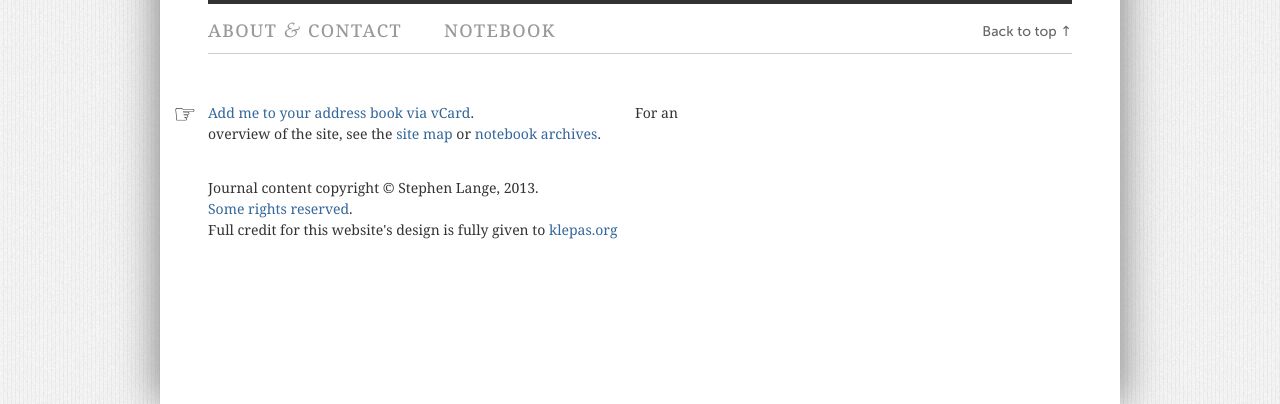
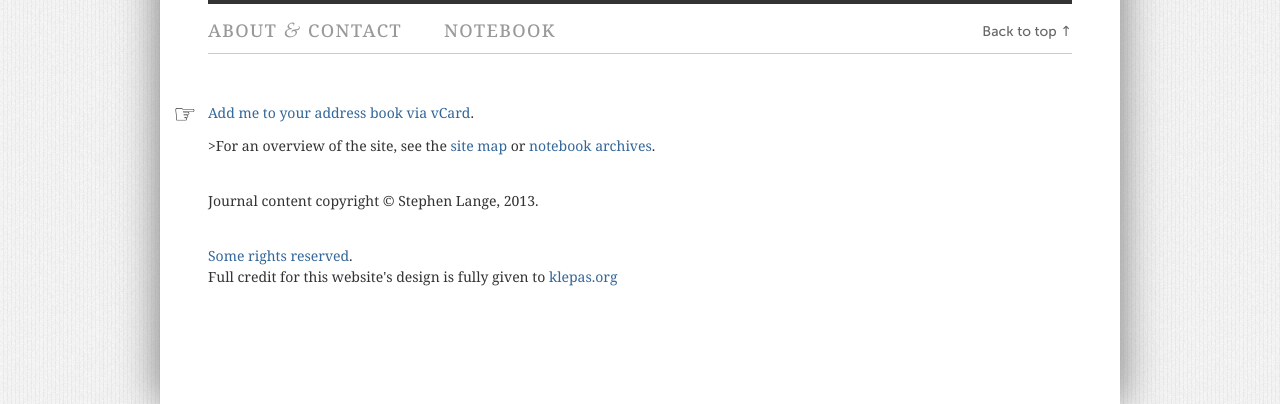
Before and after one commit to stvlange/stvlange.github.com, a Jekyll site: the page built from index.html, in a window 1280 px wide and 900 px high, scrolled down 996 px, cut to the strip 496-900 px from the top of the window. Built offline with Jekyll 4.4.1, drawn with Linux system fonts in a browser that asks for light colours.

Commit message:
spelling corrections

```diff
--- a/_includes/footer.html
+++ b/_includes/footer.html
@@ -7,9 +7,9 @@
 			<div class="page-meta clear">
 				<div class="info">
 					<span class="index">&#9758;</span><p class="vcard"><a href="/files/Stephen-Lange.vcf" title="Download Stephen Lange&rsquo;s addressbook vCard">Add me to your address book via vCard</a>.</p>
-					<p>For an overview of the site, see the <a href="/sitemap/" title="View the site map">site map</a> or <a href="/archives.html#cover" title="View the notebook archives">notebook archives</a>.</p>
+					<p class="copyright clear">>For an overview of the site, see the <a href="/sitemap/" title="View the site map">site map</a> or <a href="/archives.html#cover" title="View the notebook archives">notebook archives</a>.</p>
 					<p class="copyright clear">Journal content copyright &copy; Stephen Lange, 2013.</p>
-					<p class="licensing"><a rel="license" href="http://creativecommons.org/licenses/by-nc-nd/2.5/au/" title="Content, unless specificed, licensed under a Creative Commons license">Some rights reserved</a>.</p>
+					<p class="copyright clear"><a rel="license" href="http://creativecommons.org/licenses/by-nc-nd/2.5/au/" title="Content, unless specificed, licensed under a Creative Commons license">Some rights reserved</a>.</p>
 <p>
 					<p class="licensing">Full credit for this website's design is fully given to <a href="http://klepas.org/">klepas.org</a></p>
 
```
